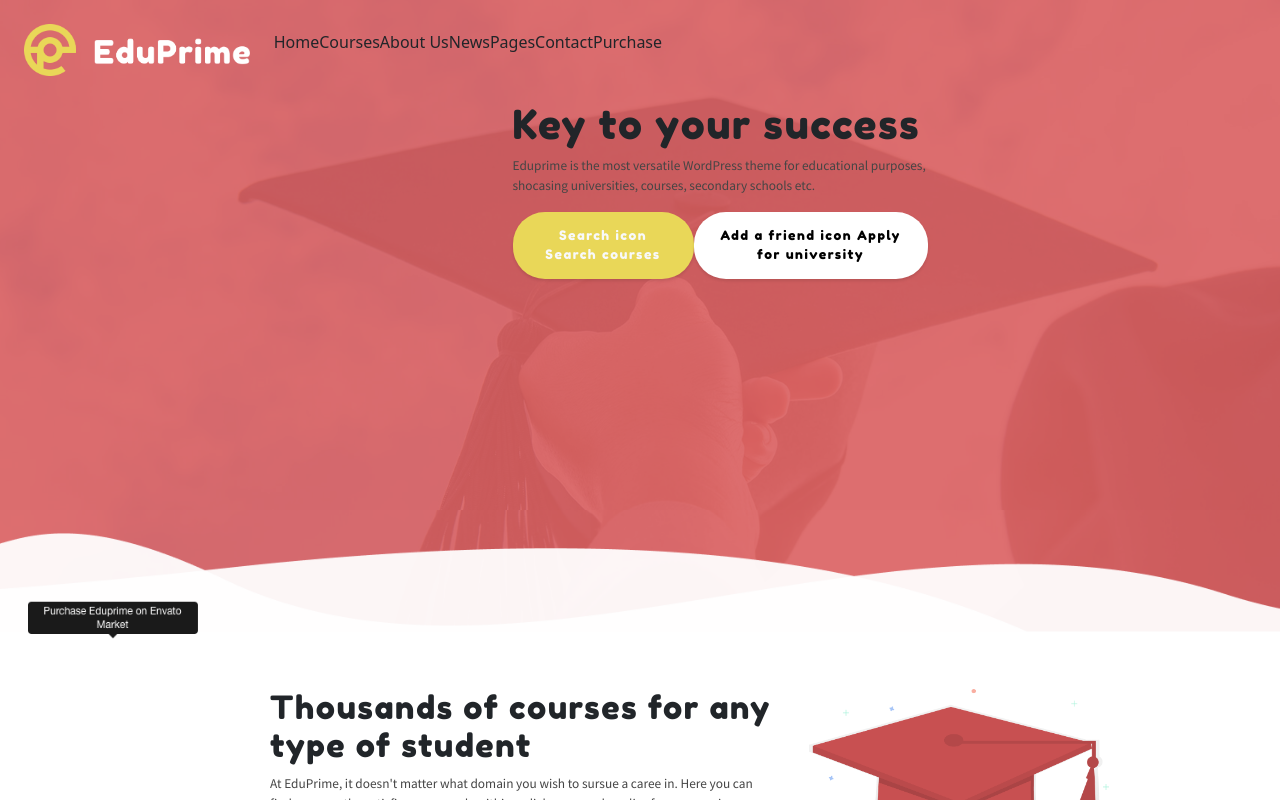
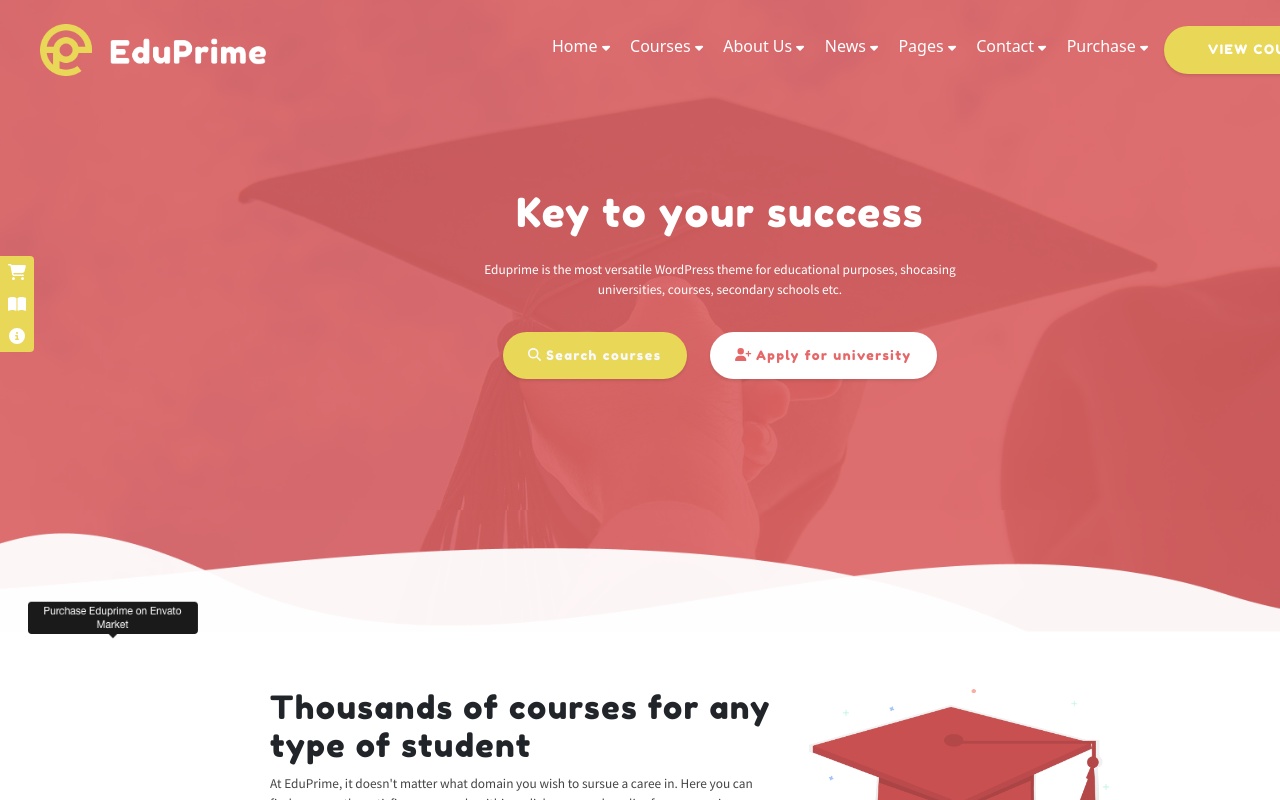
Before and after one commit to FraAccaBi/proj-html-vuejs, a Vue app: page / in a window 1280 px wide. Shown: the top 800 px of the page. Built offline with nearby package versions, Linux system fonts and the light colour scheme.

Commit message:
complete header commit

```diff
--- a/src/assets/scss/style.scss
+++ b/src/assets/scss/style.scss
@@ -27,6 +27,7 @@ button{
     background-color: $bg-light;
     &:hover{
         background-color: $btn-yellow;
+        color: $text-light;
     }
 }
 .btn-yellow{
@@ -39,6 +40,7 @@ button{
     background-color: $bg-pink;
     &:hover{
         background-color: $btn-yellow;
+
     }
 }
 .tx-light{
--- a/src/components/NavbarComponent.vue
+++ b/src/components/NavbarComponent.vue
@@ -1,8 +1,13 @@
 <template>
-      <div class="navbar d-flex ">
-        <ul class="list-unstyled d-flex ">
-          <li v-for="element in navbar" :key="element.id"> {{element.name}}</li>
+      <div class="navbar ">
+        <ul class="list-unstyled d-flex justify-content-between align-items-center">
+          <li class="tx-light pe-3" v-for="element in navbar" :key="element.id"> {{element.name}}
+            <font-awesome-icon class="icon" icon="fa-solid fa-caret-down" />
+          </li>
         </ul>
+        <button class="btn-yellow tx-light text-uppercase">
+          View Courses
+        </button>
       </div>
 
 
@@ -52,6 +57,18 @@ export default {
 <style scoped lang="scss">
 @import "~@/assets/scss/variables.scss";
 @import "~@/assets/scss/style.scss";
-
+.navbar{
+  width: 60%;
+  ul{
+    width: 75%;
+    padding-top: 0.5rem;
+  };
+  button{
+    width: 25%;
+  }
+  .icon{
+    font-size: small;
+  }
+}
 
 </style>
--- a/src/components/SiteFooter.vue
+++ b/src/components/SiteFooter.vue
@@ -11,7 +11,7 @@
             <font-awesome-icon class="icons" icon="fa-brands fa-facebook-f" />
             <font-awesome-icon class="icons" icon="fa-brands fa-twitter" />
             <font-awesome-icon class="icons" icon="fa-brands fa-instagram" />
-          </div>
+            </div>
         </div>
         <div class="col">
           <FooterSection />
--- a/src/components/SiteHeader.vue
+++ b/src/components/SiteHeader.vue
@@ -1,27 +1,34 @@
 <template>
   <div class="slider my-container">
-    <div class="header d-flex ">
-      <div class="logo">
+    <div class="header d-flex justify-content-between">
+      <div class="logo ps-3">
         <img class="p-4" src="../../public/img/theme_eduprime_logo.png" alt="">
       </div>
-      <NavbarComponent />
+      <NavbarComponent  class="pe-5 me-4"/>
     </div>
 
     <div class="main d-flex flex-column align-items-center">
-      <div class="text-container">
-        <h1>Key to your success</h1>
-        <p>Eduprime is the most versatile WordPress theme for educational purposes, shocasing universities, courses, secondary schools etc.</p>
-        <div class="buttons d-flex">
+      <h1 class="p-3">Key to your success</h1>
+      <div class="text-container text-center">
+        <p>
+          Eduprime is the most versatile WordPress theme for educational purposes, shocasing universities, courses, secondary schools etc.
+        </p>
+        <div class="buttons d-flex justify-content-evenly pt-3">
           <button class="btn-yellow text-light">
-            <span>Search icon</span> Search courses
+            <span><font-awesome-icon icon="fa-solid fa-magnifying-glass" /></span> Search courses
           </button>
-          <button class="btn-white text-pink">
-            <span>Add a friend icon</span> Apply for university
+          <button class="btn-white tx-pink">
+            <span><font-awesome-icon icon="fa-solid fa-user-plus" /></span> Apply for university
           </button>
         </div>
       </div>
     </div>
     <div class="wave"></div>
+    <div class="left-box d-flex flex-column gap-3 rounded-end">
+      <font-awesome-icon icon="fa-solid fa-cart-shopping" />
+      <font-awesome-icon icon="fa-solid fa-book-open" />
+      <font-awesome-icon icon="fa-solid fa-circle-info" />
+    </div>
   </div>
 
 </template>
@@ -48,6 +55,7 @@ export default {
     height: 511px;
     margin-bottom: 130px;
     width: 1440px;
+    position: relative;
 
   .header{
   background-color: $bg-pink-transparent;
@@ -59,9 +67,10 @@ export default {
   };
   .main{
     height: calc((492.5px / 6) * 5);
+    padding-top: 4.5rem;
     background-color: $bg-pink-transparent;
     .text-container{
-      width:415px ;
+      width:480px ;
     }
   }
   .wave{
@@ -70,7 +79,18 @@ export default {
     height: 130px;
     background-position: 10% 0%;
     background-size: cover;
+  };
+  .left-box{
+    padding: 0.5rem;
+    background-color: $btn-yellow;
+    color: $text-light;
+    position: absolute;
+    top: 50%;
+    left:0;
   }
+}
+h1,p{
+  color: $text-light;
 }
 
 </style>
```
